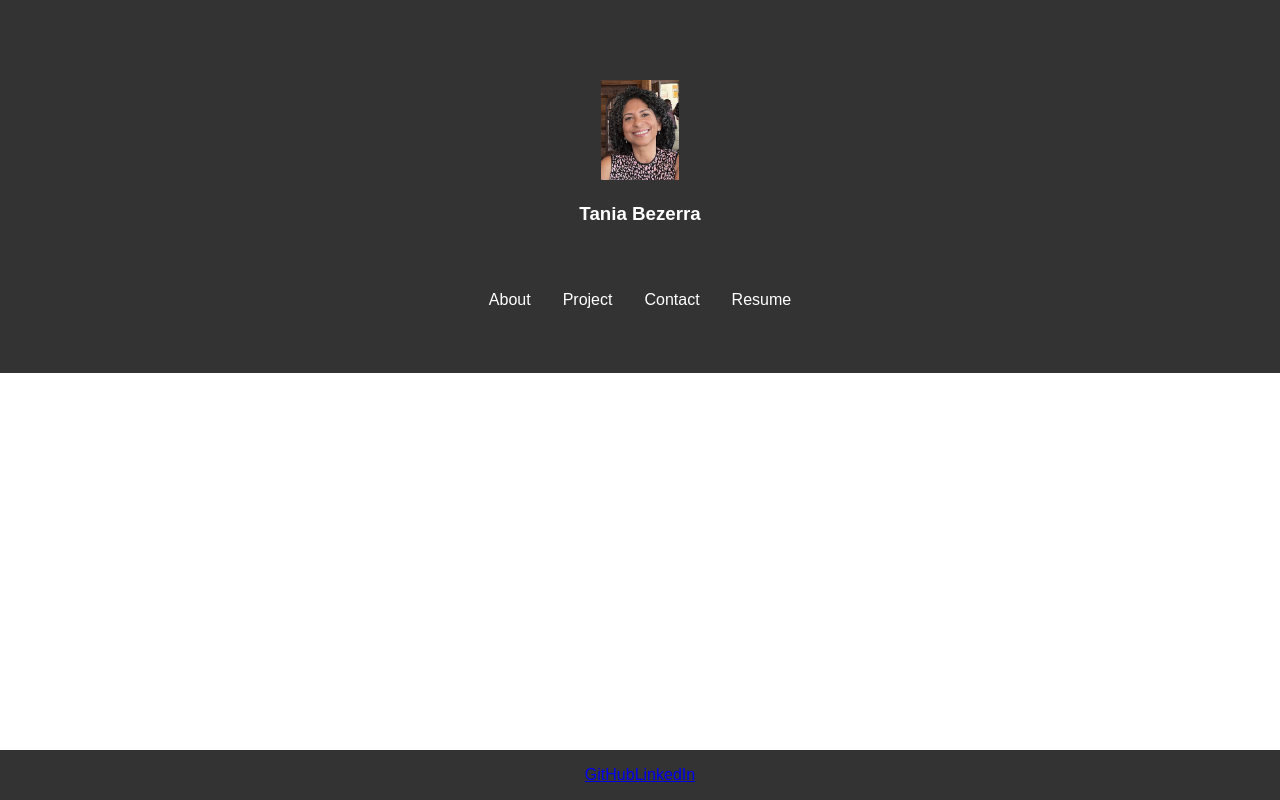
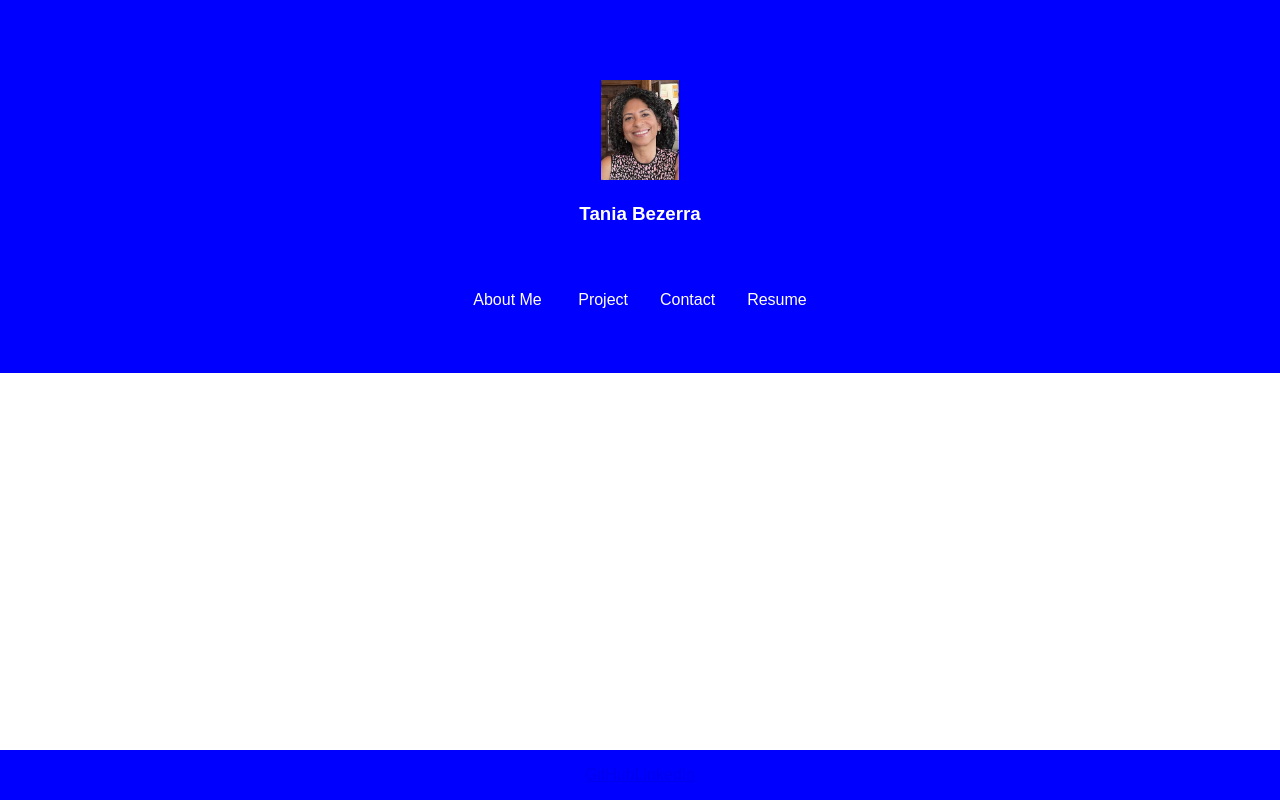
Before and after one commit to nybrasil/HW20-React-Portfolio, a React (Vite) app in the folder portfolio/: page /portfolio in a window 1280 px wide. Built offline with nearby package versions, Linux system fonts and the light colour scheme.

Commit message:
Updated components

```diff
--- a/portfolio/src/App.css
+++ b/portfolio/src/App.css
@@ -7,7 +7,7 @@ body {
 }
 
 header {
-  background-color: #333;
+  background-color: blue;
   color: white;
   padding: 1em 0;
   text-align: center;
@@ -33,14 +33,17 @@ nav ul li a.active {
 }
 
 footer {
-  background-color: #333;
+  background-color: blue;
   color: white;
   text-align: center;
   padding: 1em 0;
   position: fixed;
   bottom: 0;
   width: 100%;
+
 }
+
+
 
 section {
   padding: 2em;
--- a/portfolio/src/components/Footer.jsx
+++ b/portfolio/src/components/Footer.jsx
@@ -5,7 +5,8 @@ const Footer = () => {
   return (
     <footer>
       <a href="https://github.com/nybrasil" target="_blank" rel="noopener noreferrer">GitHub</a>
-      <a href="https://linkedin.com/in/TaniaBezerra" target="_blank" rel="noopener noreferrer">LinkedIn</a>
+
+      <a href="https://linkedin.com/in/tânia-bezerra-4b845480/" target="_blank" rel="noopener noreferrer">LinkedIn</a>
 
     </footer>
   );
--- a/portfolio/src/components/Header.jsx
+++ b/portfolio/src/components/Header.jsx
@@ -1,7 +1,7 @@
 // src/components/Header.jsx
 
 import React from 'react';
-import { Link } from 'react-router-dom';
+
 
 const Header = () => {
   return (
@@ -13,10 +13,10 @@ const Header = () => {
         </section>
         <nav>
           <ul>
-            <li><Link to="/about">About</Link></li>
-            <li><Link to="/project">Project</Link></li>
-            <li><Link to="/contact">Contact</Link></li>
-            <li><Link to="/resume">Resume</Link></li>
+          <li><a href="/about">About Me </a></li>
+          <li><a href="/project">Project</a></li>
+          <li><a href="/contact">Contact</a></li>
+          <li><a href="/resume">Resume</a></li>
           </ul>
         </nav>
       </section>
--- a/portfolio/src/pages/AboutMe.jsx
+++ b/portfolio/src/pages/AboutMe.jsx
@@ -5,7 +5,7 @@ const AboutMe = () => {
   return (
     <section>
       <h2>About Me</h2>
-      <img src="path/to/photo.jpg" alt="Developer" />
+
       <p>
         Hello! I'm Tania, a dedicated web developer and former athlete,
         bringing a unique blend of discipline, teamwork, and creativity to
--- a/portfolio/src/pages/Portfolio.jsx
+++ b/portfolio/src/pages/Portfolio.jsx
@@ -4,10 +4,10 @@ import Project from '../components/Project';
 
 const projects = [
   {
-    title: 'Project One',
-    image: 'path/to/project1.jpg',
-    deployedUrl: 'https://deployed-project1.com',
-    repoUrl: 'https://github.com/nybrasil/project1'
+    title: 'Workout Tracker',
+    image: './image/WorkoutTracker2.png',
+    deployedUrl: 'https://paulrusz.github.io/Group-Project1/',
+    repoUrl: 'https://github.com/emsim11/Group-Project2'
   },
   // Add more projects here
 ];
```
Also changed, not shown: portfolio/src/assets/image/240_F_487196520_GiPcqzQyBwbo0heCKZKCsy6Chrn3sdIN.jpg (added), portfolio/src/assets/image/WorkoutTracker2.png (added).
